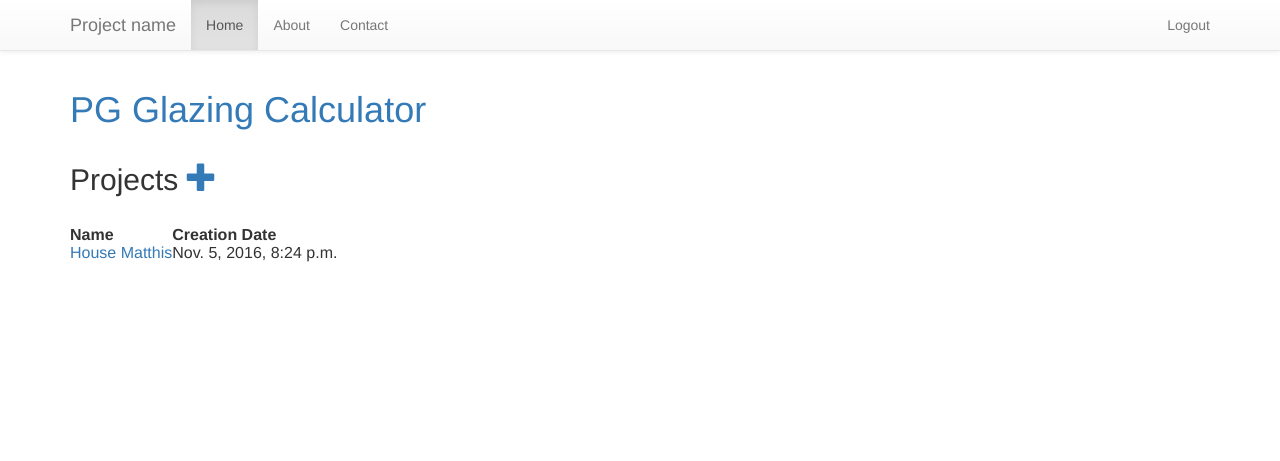
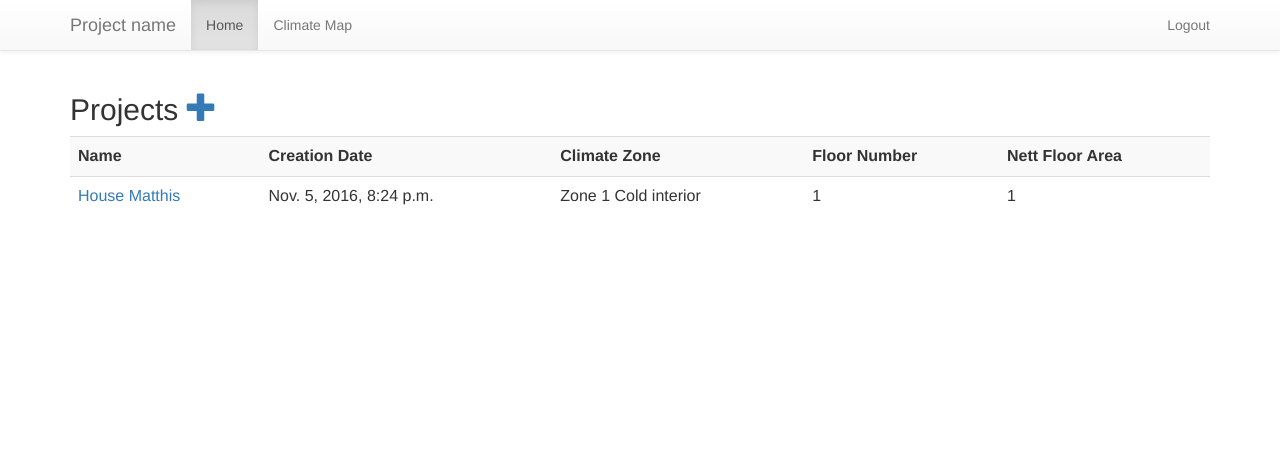
Before and after one commit to frankDock/pg_calculators, a Django app: page /glazing/ in a window 1280 px wide. Shown: the top 461 px of the page. After the commit the page ends 205 px from the top, so only its background shows below. Run offline with Django 3.2, Linux system fonts and the light colour scheme; data comes from the database, SQL or seed files in the repository; both versions use the stored data as it was after the commit; some libraries are stand-ins or nearby versions.

Commit message:
Added some bootstrap styles

```diff
--- a/glazing/models.py
+++ b/glazing/models.py
@@ -86,6 +86,8 @@ class Glazing_Project(models.Model):
         verbose_name = 'Glazing Project'
         verbose_name_plural = 'Glazing Projects'
 
+
+
 class Solar_Exposure_Factor(models.Model):
     zone = models.ForeignKey(Climate_Zone)
     orientation = models.ForeignKey(Orientation)
@@ -100,7 +102,7 @@ class Solar_Exposure_Factor(models.Model):
         verbose_name_plural = 'Solar Exposure Factors'
 
 class Windows(models.Model):
-    glazing_project_id = models.ForeignKey(Glazing_Project, on_delete=models.CASCADE)
+    glazing_project_id = models.ForeignKey(Glazing_Project, on_delete=models.CASCADE, related_name="project")
     description = models.CharField(max_length=200)
     width = models.FloatField(default=0)
     height = models.FloatField(default=0)
--- a/glazing/static/css/glazing.css
+++ b/glazing/static/css/glazing.css
@@ -1,9 +1,8 @@
 body {
-  min-height: 2000px;
   padding-top: 70px;
 }
-
-/*h1 a {
+/*
+h1 a {
     color: #EF2A33;
     font-family: 'Lobster';
 }
--- a/glazing/templates/glazing/base.html
+++ b/glazing/templates/glazing/base.html
@@ -21,9 +21,8 @@
                 </div>
                 <div id="navbar" class="navbar-collapse collapse">
                 <ul class="nav navbar-nav">
-                    <li class="active"><a href="#">Home</a></li>
-                    <li><a href="#about">About</a></li>
-                    <li><a href="#contact">Contact</a></li>
+                    <li class="active"><a href="{% url 'glazing:glazing_project_list' %}">Home</a></li>
+                    <li><a href="#about">Climate Map</a></li>
 
                 </ul>
                 <ul class="nav navbar-nav navbar-right">
@@ -34,17 +33,15 @@
             </div>
             </nav>
         <div class="container">
-            <div class="row">
+            <!--<div class="row">
                 <div class="col-md-12">
                     <h1><a href="/glazing">PG Glazing Calculator</a></h1>
                 </div>
-            </div>
-            <div class="row">
-                <div class="col-md-12">
-                    {% block content %}
-                    {% endblock %}
-                </div>
-            </div>
+            </div>-->
+            {% block content %}
+
+            {% endblock %}
+
         </div>
     </body>
 </html>
--- a/glazing/templates/glazing/glazing_project_list.html
+++ b/glazing/templates/glazing/glazing_project_list.html
@@ -1,20 +1,35 @@
 {% extends 'glazing/base.html' %}
 
 {% block content %}
-    <h2> Projects <a href="{% url 'glazing:glazing_project_new' %}"><span class="glyphicon glyphicon-plus"></span></a></h2>
-    <br>
-    {% for glazing_project in glazing_projects_query_set %}
+<div class="row">
+    <div class="col-md-12">
+        <h2> Projects
+            <a href="{% url 'glazing:glazing_project_new' %}"><span class="glyphicon glyphicon-plus"></span></a>
+        </h2>
+
         <div class="post">
-            <table>
+            <table class="table table-striped">
                 <tr>
                     <th>Name</th>
                     <th>Creation Date</th>
+                    <th>Climate Zone</th>
+                    <th>Floor Number</th>
+                    <th>Nett Floor Area</th>
                 </tr>
+                {% for project in glazing_projects_query_set %}
                 <tr>
-                    <td><a href="{% url 'glazing:glazing_project_detail' glazing_project.id %}">{{ glazing_project.description }}</a></td>
-                    <td>{{ glazing_project.pub_date }}</td>
+                    <td>
+                        <a href="{% url 'glazing:glazing_project_detail' project.id %}">
+                        {{ project.description }}</a>
+                    </td>
+                    <td>{{ project.pub_date }}</td>
+                    <td>{{ project.climate_zone_id}}</td>
+                    <td>{{ project.floor_number}}</td>
+                    <td>{{ project.nett_floor_area}}</td>
                 </tr>
+                {% endfor %}
             </table>
         </div>
-    {% endfor %}
+    </div>
+</div>
 {% endblock content %}
--- a/glazing/views.py
+++ b/glazing/views.py
@@ -2,6 +2,7 @@ from django.shortcuts import render, get_object_or_404, redirect
 from django.utils import timezone
 from .forms import GlazingProjectForm, WindowsForm
 from .models import *
+from django.db.models import Sum
 #import pdb; pdb.set_trace()
 
 def glazing_project_list(request):
@@ -23,9 +24,21 @@ def glazing_project_new(request):
 def glazing_project_detail(request, glazing_project_id):
     windows_query_set = Windows.objects.filter(glazing_project_id = glazing_project_id)
     detail = get_object_or_404(Glazing_Project, pk=glazing_project_id)
+
+    total_area = windows_query_set.aggregate(Sum('window_area'))
+    total_shgc_proposed = windows_query_set.aggregate(Sum('shgc_proposed'))
+    total_conductance = windows_query_set.aggregate(Sum('conductance'))
+
+    #import pdb; pdb.set_trace()
+
+    net_glazed_area_to_floor_area_ratio = float(total_area.get('window_area__sum')) / float(detail.nett_floor_area)
+
     return render(request, 'glazing/glazing_project_detail.html', {
         'windows_query_set' : windows_query_set,
-        'detail': detail,
+        'detail': detail, 'total_area': total_area,
+        'total_shgc_proposed': total_shgc_proposed,
+        'total_conductance': total_conductance,
+        'net_glazed_area_to_floor_area_ratio': net_glazed_area_to_floor_area_ratio
     })
 
 def glazing_project_edit(request, pk):
```
Also changed, not shown: glazing/templates/glazing/glazing_project_detail.html (+85 -18 lines), db.sqlite3, 3 other files.
